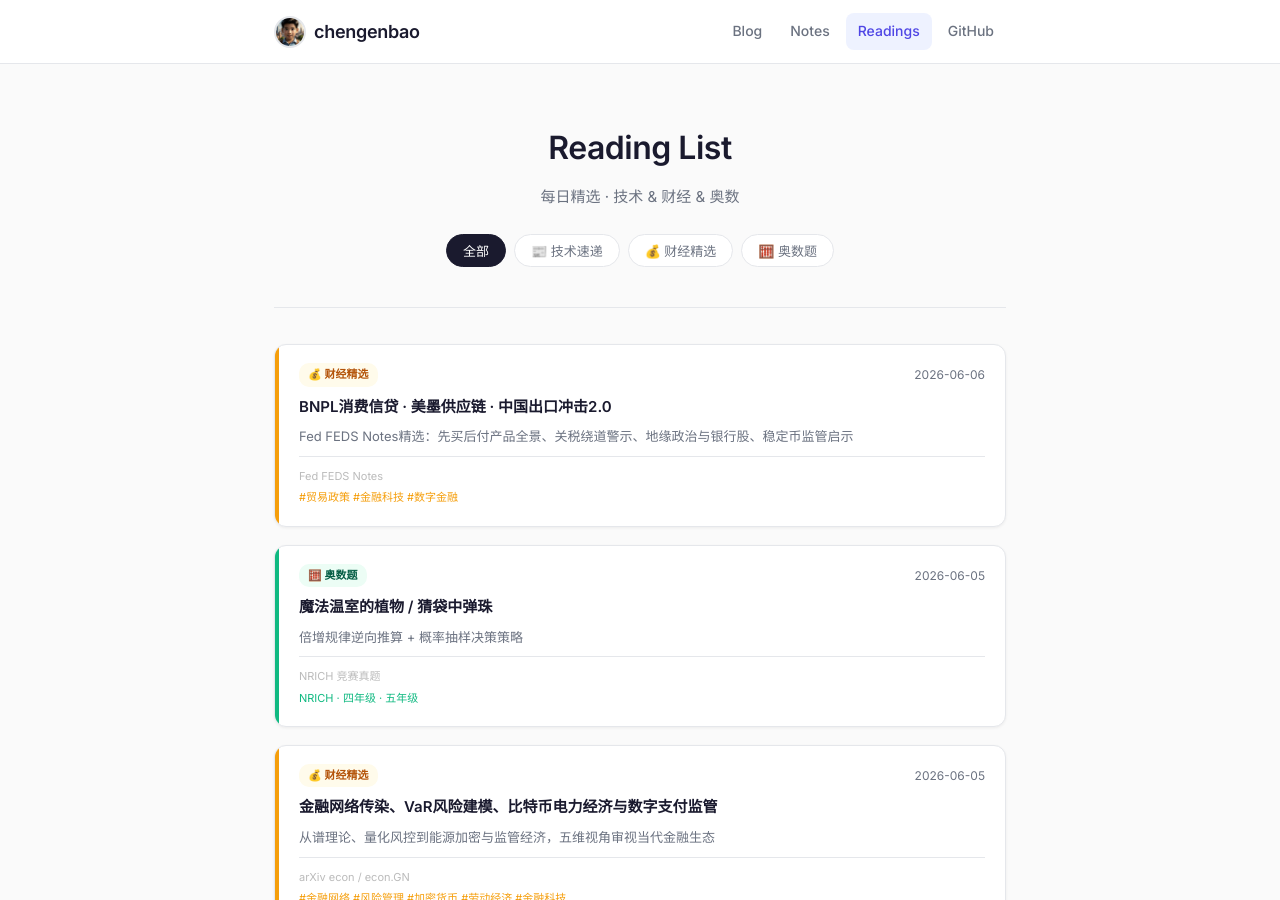
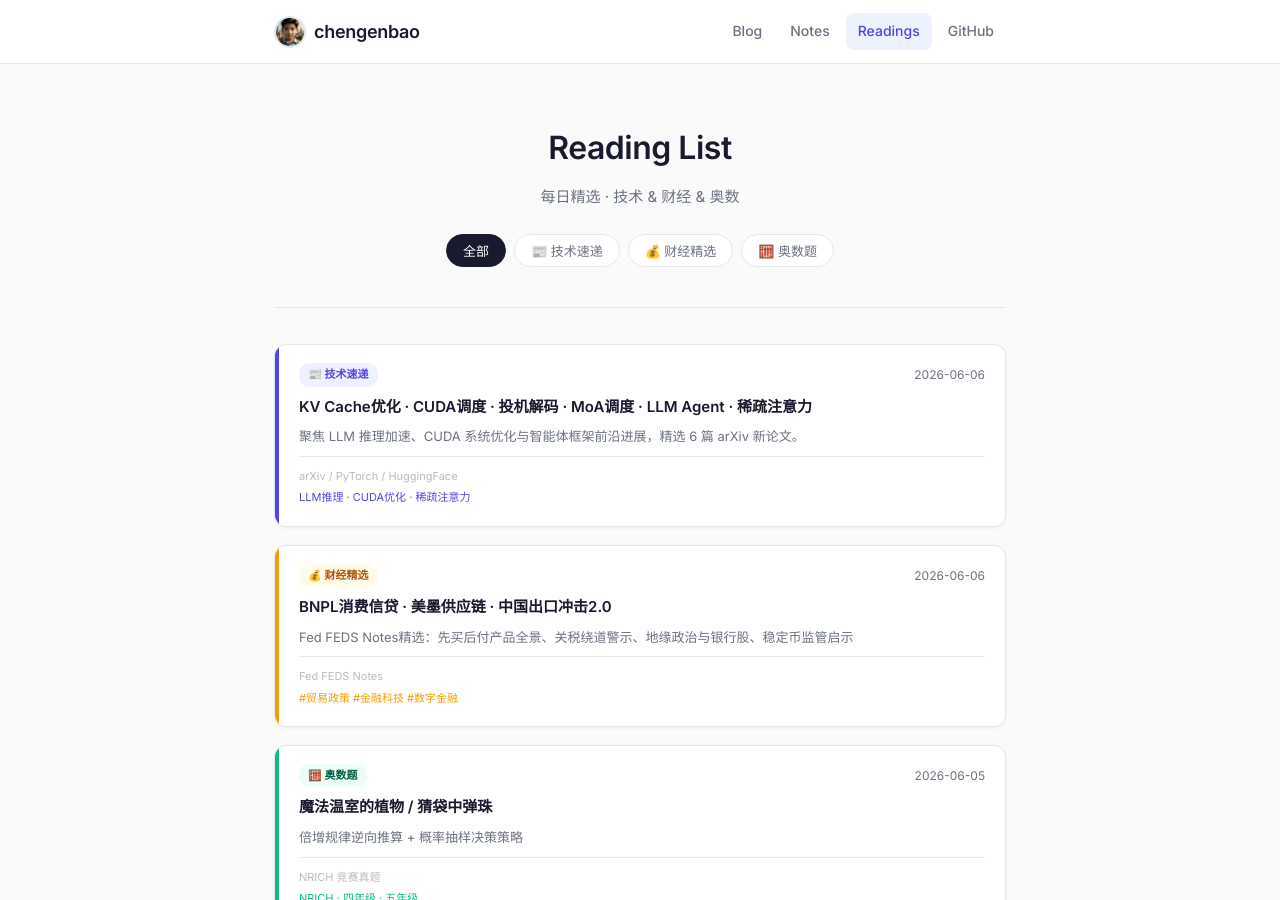
Before and after one commit to chengenbao/chengenbao.github.io, a Jekyll site: the page built from reading-list/index.md, in a window 1280 px wide and 900 px high. Built offline with Jekyll 4.4.1, drawn with Linux system fonts in a browser that asks for light colours.

Commit message:
add tech card 2026-06-06

```diff
--- a/reading-list/index.md
+++ b/reading-list/index.md
@@ -18,6 +18,21 @@
   </div>
 
   <div class="rl-grid">
+<a class="rl-card tech" href="/reading-list/2026-06-06-tech-daily/">
+  <div class="rl-accent"></div>
+  <div class="rl-body">
+    <div class="rl-top">
+      <span class="rl-badge tech">📰 技术速递</span>
+      <time>2026-06-06</time>
+    </div>
+    <h2>KV Cache优化 · CUDA调度 · 投机解码 · MoA调度 · LLM Agent · 稀疏注意力</h2>
+    <p>聚焦 LLM 推理加速、CUDA 系统优化与智能体框架前沿进展，精选 6 篇 arXiv 新论文。</p>
+    <div class="rl-meta">
+      <span class="rl-source">arXiv / PyTorch / HuggingFace</span>
+      <span class="rl-tags">LLM推理 · CUDA优化 · 稀疏注意力</span>
+    </div>
+  </div>
+</a>
 <a class="rl-card finance" href="/reading-list/2026-06-06-finance-daily/"><div class="rl-accent"></div><div class="rl-body"><div class="rl-top"><span class="rl-badge finance">💰 财经精选</span><time>2026-06-06</time></div><h2>BNPL消费信贷 · 美墨供应链 · 中国出口冲击2.0</h2><p>Fed FEDS Notes精选：先买后付产品全景、关税绕道警示、地缘政治与银行股、稳定币监管启示</p><div class="rl-meta"><span class="rl-source">Fed FEDS Notes</span><span class="rl-tags">#贸易政策 #金融科技 #数字金融</span></div></div></a>
 
 <a class="rl-card math" href="/reading-list/2026-06-05-math/"><div class="rl-accent"></div><div class="rl-body"><div class="rl-top"><span class="rl-badge math">🧮 奥数题</span><time>2026-06-05</time></div><h2>魔法温室的植物 / 猜袋中弹珠</h2><p>倍增规律逆向推算 + 概率抽样决策策略</p><div class="rl-meta"><span class="rl-source">NRICH 竞赛真题</span><span class="rl-tags">NRICH · 四年级 · 五年级</span></div></div></a>
```
